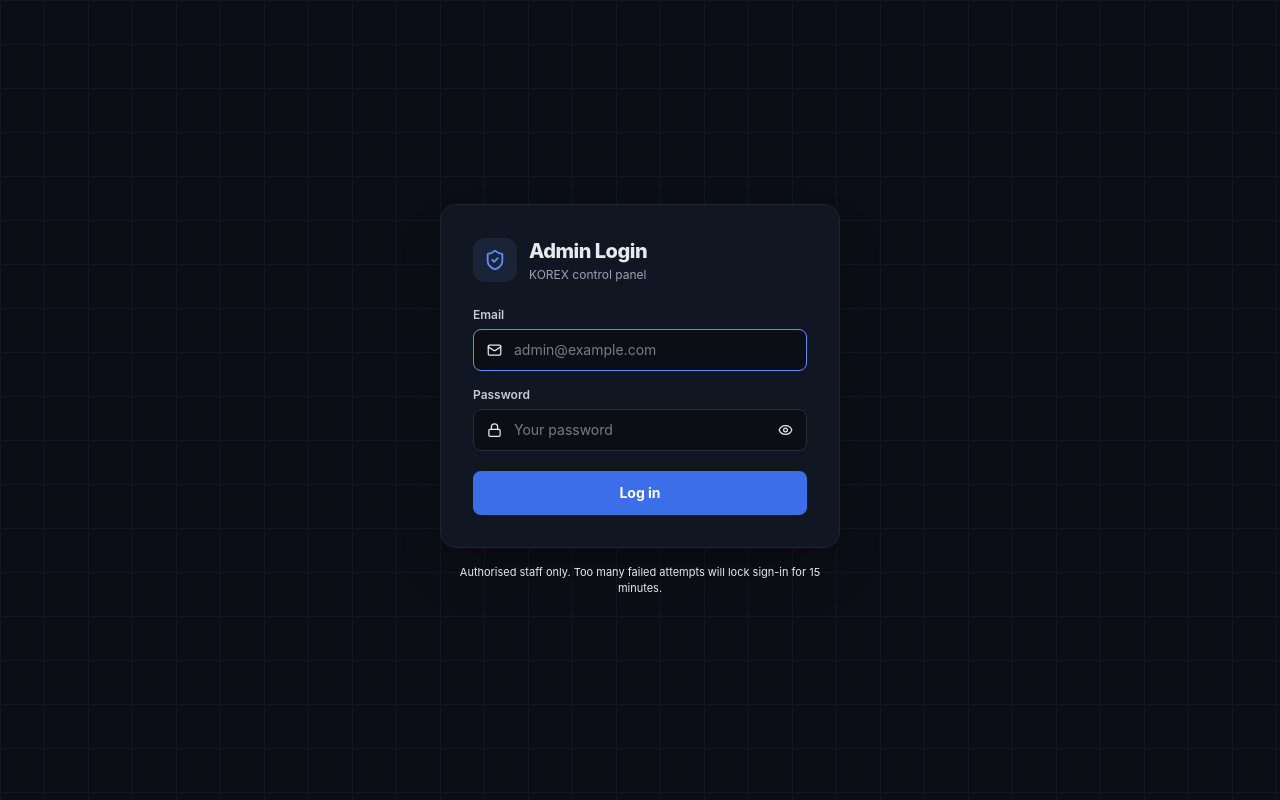
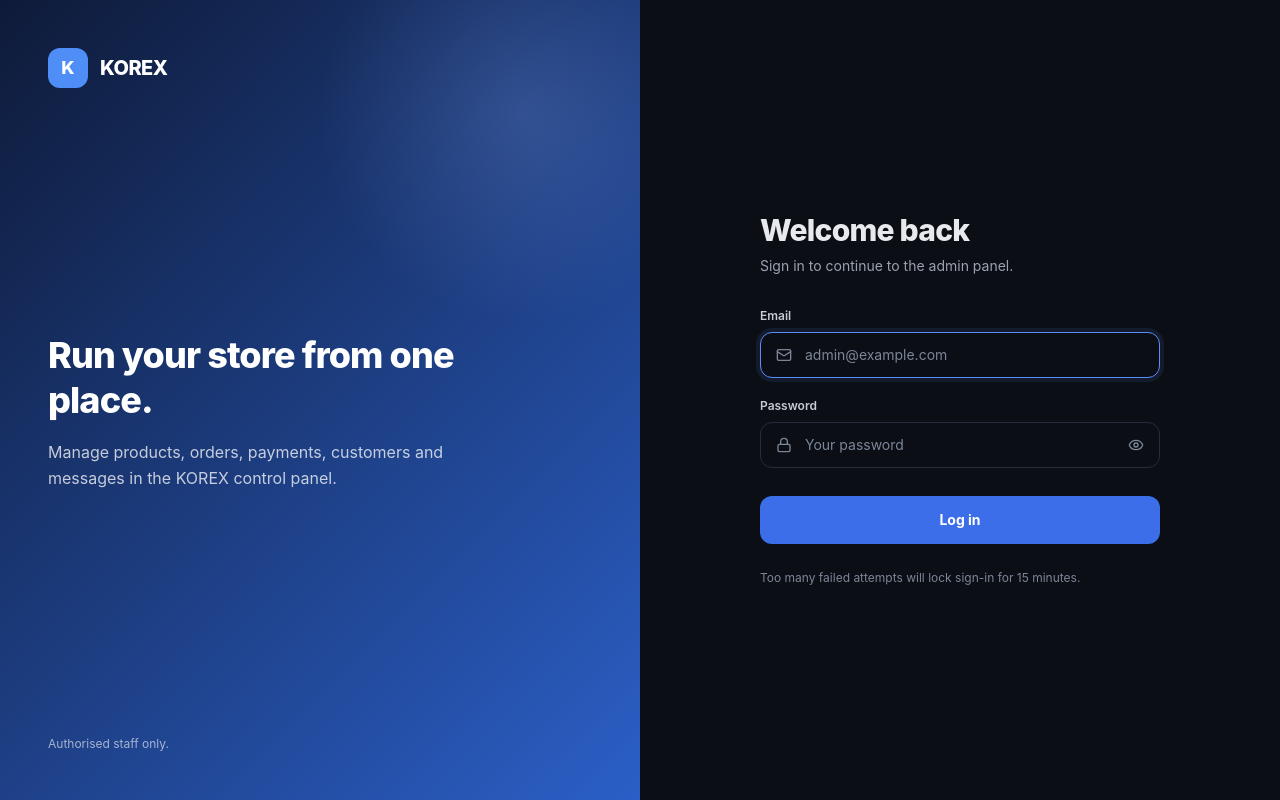
Before and after one commit to parthvasava08/E-commerce, a React (Vite) app in the folder frontend-admin/: page / in a window 1280 px wide. Built offline with nearby package versions, Linux system fonts and the light colour scheme; no server answers.

Commit message:
style(admin): modern split login layout and dark toast theme

```diff
--- a/frontend-admin/src/index.css
+++ b/frontend-admin/src/index.css
@@ -28,3 +28,20 @@
 
     --color-brand-warn: #eab308;
 }
+
+:root {
+    --toastify-color-dark: #111623;
+    --toastify-text-color-dark: #e7e9ee;
+    --toastify-color-success: #4ade80;
+    --toastify-color-error: #f87171;
+    --toastify-color-info: #5b8cff;
+    --toastify-color-warning: #eab308;
+}
+
+.Toastify__toast-container .Toastify__toast {
+    border: 1px solid #1e2432;
+    border-radius: 12px;
+    font-size: 13px;
+    font-weight: 600;
+    box-shadow: 0 10px 30px rgba(0, 0, 0, 0.35);
+}
--- a/frontend-admin/src/main.jsx
+++ b/frontend-admin/src/main.jsx
@@ -18,7 +18,7 @@ ReactDOM.createRoot(document.getElementById("root")).render(
         newestOnTop
         closeOnClick
         pauseOnHover
-        theme="colored"
+        theme="dark"
       />
     </BrowserRouter>
   </React.StrictMode>,
--- a/frontend-admin/src/pages/AdminLogin.jsx
+++ b/frontend-admin/src/pages/AdminLogin.jsx
@@ -1,5 +1,5 @@
 import { useState, useEffect, useRef } from "react";
-import { Mail, Lock, Eye, EyeOff, Loader2, ShieldCheck } from "lucide-react";
+import { Mail, Lock, Eye, EyeOff, Loader2 } from "lucide-react";
 import { toast } from "react-toastify";
 import api from "../api/axiosInstance";
 
@@ -24,11 +24,24 @@ const shake = (el) => {
 };
 
 const inputCls = (hasError) =>
-  `w-full bg-[#0b0e14] border rounded-lg pl-10 pr-3.5 py-2.5 text-sm text-[#e7e9ee] placeholder-[7c8699] outline-none transition-colors ${
+  `w-full bg-[#0b0e14] border rounded-xl pl-11 pr-3.5 py-3 text-sm text-[#e7e9ee] placeholder-[#7c8699] outline-none transition-colors focus:ring-4 ${
     hasError
-      ? "border-red-500/70 focus:border-red-400"
-      : "border-[#262c3a] focus:border-[#5b8cff]"
+      ? "border-red-500/70 focus:border-red-400 focus:ring-red-500/10"
+      : "border-[#262c3a] focus:border-[#5b8cff] focus:ring-[#5b8cff]/10"
   }`;
+
+function Logo({ className = "" }) {
+  return (
+    <div className={`flex items-center gap-3 ${className}`}>
+      <div className="w-10 h-10 rounded-xl bg-[#4f8ef7] flex items-center justify-center text-white text-lg font-extrabold">
+        K
+      </div>
+      <span className="text-xl font-extrabold tracking-tight text-white">
+        KOREX
+      </span>
+    </div>
+  );
+}
 
 function AdminLogin({ onLoginSuccess }) {
   const [form, setForm] = useState({ email: "", password: "" });
@@ -37,26 +50,12 @@ function AdminLogin({ onLoginSuccess }) {
   const [capsLock, setCapsLock] = useState(false);
   const [submitted, setSubmitted] = useState(false);
   const [mounted, setMounted] = useState(false);
-  const pageRef = useRef(null);
   const cardRef = useRef(null);
 
   useEffect(() => {
     const id = requestAnimationFrame(() => setMounted(true));
     return () => cancelAnimationFrame(id);
   }, []);
-
-  const handleMove = (e) => {
-    const el = pageRef.current;
-    if (!el || prefersReducedMotion()) return;
-    const r = el.getBoundingClientRect();
-    el.style.setProperty("--px", `${e.clientX - r.left}px`);
-    el.style.setProperty("--py", `${e.clientY - r.top}px`);
-    el.style.setProperty("--h", "1");
-  };
-
-  const handleLeave = () => {
-    pageRef.current?.style.setProperty("--h", "0");
-  };
 
   const errors = {};
   if (!form.email.trim()) errors.email = "Enter your email";
@@ -94,64 +93,60 @@ function AdminLogin({ onLoginSuccess }) {
   };
 
   return (
-    <div
-      ref={pageRef}
-      onMouseMove={handleMove}
-      onMouseLeave={handleLeave}
-      className="relative overflow-hidden min-h-screen bg-[#0b0e14] flex items-center justify-center p-4 sm:p-7 font-sans text-[#e7e9ee]"
+    <div className="min-h-screen bg-[#0b0e14] grid lg:grid-cols-2 font-sans text-[#e7e9ee]">
+      <aside
+        className="relative hidden lg:flex flex-col justify-between overflow-hidden p-12"
+        style={{ background: "linear-gradient(135deg, #0e1a38, #2b5fc7)" }}
       >
         <div
-        className="pointer-events-none absolute inset-0 opacity-[0.07]"
+          className="pointer-events-none absolute -right-24 -top-24 w-[420px] h-[420px] rounded-full opacity-20"
           style={{
-          backgroundImage:
-            "linear-gradient(#5b8cff 1px, transparent 1px), linear-gradient(90deg, #5b8cff 1px, transparent 1px)",
-          backgroundSize: "44px 44px",
+            background: "radial-gradient(circle, #8fb2ff, transparent 70%)",
           }}
         />
+        <Logo className="relative" />
+        <div className="relative max-w-md">
+          <h2 className="text-4xl font-extrabold tracking-tight leading-tight text-white m-0 mb-4">
+            Run your store from one place.
+          </h2>
+          <p className="text-base text-white/75 leading-relaxed m-0">
+            Manage products, orders, payments, customers and messages in the
+            KOREX control panel.
+          </p>
+        </div>
+        <p className="relative text-xs text-white/60 m-0">
+          Authorised staff only.
+        </p>
+      </aside>
+
+      <main className="flex items-center justify-center p-5 sm:p-8">
         <div
-        className="pointer-events-none absolute inset-0 transition-opacity duration-300"
-        style={{
-          opacity: "var(--h, 0)",
-          background:
-            "radial-gradient(480px circle at var(--px, 50%) var(--py, 50%), rgba(91,140,255,0.16), transparent 60%)",
-        }}
-      />
-
-      <div
-        className={`relative w-full max-w-[400px] transition-all duration-700 ease-out motion-reduce:transition-none motion-reduce:opacity-100 motion-reduce:translate-y-0 ${
+          className={`w-full max-w-[400px] transition-all duration-700 ease-out motion-reduce:transition-none motion-reduce:opacity-100 motion-reduce:translate-y-0 ${
             mounted ? "opacity-100 translate-y-0" : "opacity-0 translate-y-5"
           }`}
         >
-        <div
-          ref={cardRef}
-          className="bg-[#111623] border border-[#1e2432] rounded-2xl p-6 sm:p-8 shadow-2xl shadow-black/30"
-        >
-          <div className="flex items-center gap-3 mb-6">
-            <div className="w-11 h-11 rounded-xl bg-[#1b2436] flex items-center justify-center text-[#5b8cff]">
-              <ShieldCheck size={22} />
-            </div>
-            <div>
-              <h1 className="text-xl font-extrabold tracking-tight m-0">
-                Admin Login
+          <Logo className="lg:hidden mb-8" />
+
+          <div ref={cardRef}>
+            <h1 className="text-3xl font-extrabold tracking-tight m-0">
+              Welcome back
             </h1>
-              <p className="text-xs text-[#9aa2b1] m-0 mt-0.5">
-                KOREX control panel
+            <p className="text-sm text-[#9aa2b1] mt-2 mb-8">
+              Sign in to continue to the admin panel.
             </p>
-            </div>
-          </div>
 
             <form onSubmit={handleSubmit} noValidate>
-            <div className="mb-4">
+              <div className="mb-5">
                 <label
                   htmlFor="admin-email"
-                className="block text-xs font-semibold text-[#c7cbd4] mb-1.5"
+                  className="block text-xs font-semibold text-[#c7cbd4] mb-2"
                 >
                   Email
                 </label>
                 <div className="relative">
                   <Mail
-                  size={15}
-                  className="absolute left-3.5 top-1/2 -translate-y-1/2 text-[7c8699] pointer-events-none"
+                    size={16}
+                    className="absolute left-4 top-1/2 -translate-y-1/2 text-[#7c8699] pointer-events-none"
                   />
                   <input
                     id="admin-email"
@@ -176,17 +171,17 @@ function AdminLogin({ onLoginSuccess }) {
                 )}
               </div>
 
-            <div className="mb-5">
+              <div className="mb-7">
                 <label
                   htmlFor="admin-password"
-                className="block text-xs font-semibold text-[#c7cbd4] mb-1.5"
+                  className="block text-xs font-semibold text-[#c7cbd4] mb-2"
                 >
                   Password
                 </label>
                 <div className="relative">
                   <Lock
-                  size={15}
-                  className="absolute left-3.5 top-1/2 -translate-y-1/2 text-[7c8699] pointer-events-none"
+                    size={16}
+                    className="absolute left-4 top-1/2 -translate-y-1/2 text-[#7c8699] pointer-events-none"
                   />
                   <input
                     id="admin-password"
@@ -200,15 +195,17 @@ function AdminLogin({ onLoginSuccess }) {
                       setCapsLock(!!e.getModifierState?.("CapsLock"))
                     }
                     aria-invalid={submitted && !!errors.password}
-                  className={`${inputCls(submitted && !!errors.password)} pr-10`}
+                    className={`${inputCls(submitted && !!errors.password)} pr-11`}
                   />
                   <button
                     type="button"
                     onClick={() => setShowPassword(!showPassword)}
-                  aria-label={showPassword ? "Hide password" : "Show password"}
-                  className="absolute right-3.5 top-1/2 -translate-y-1/2 text-[7c8699] hover:text-[#e7e9ee] transition-colors bg-transparent border-none cursor-pointer flex items-center"
+                    aria-label={
+                      showPassword ? "Hide password" : "Show password"
+                    }
+                    className="absolute right-4 top-1/2 -translate-y-1/2 text-[#7c8699] hover:text-[#e7e9ee] transition-colors bg-transparent border-none cursor-pointer flex items-center"
                   >
-                  {showPassword ? <EyeOff size={15} /> : <Eye size={15} />}
+                    {showPassword ? <EyeOff size={16} /> : <Eye size={16} />}
                   </button>
                 </div>
                 {capsLock && (
@@ -229,7 +226,7 @@ function AdminLogin({ onLoginSuccess }) {
               <button
                 type="submit"
                 disabled={loading}
-              className="w-full bg-[#3b6ee8] hover:bg-[#335fcc] text-white border-none py-3 rounded-lg text-sm font-bold cursor-pointer transition-colors disabled:opacity-60 flex items-center justify-center gap-2"
+                className="w-full bg-[#3b6ee8] hover:bg-[#335fcc] text-white border-none py-3.5 rounded-xl text-sm font-bold cursor-pointer transition-colors disabled:opacity-60 flex items-center justify-center gap-2"
               >
                 {loading ? (
                   <>
@@ -241,13 +238,13 @@ function AdminLogin({ onLoginSuccess }) {
                 )}
               </button>
             </form>
-        </div>
 
-        <p className="text-center text-[11px] text-[7c8699] mt-4 mb-0">
-          Authorised staff only. Too many failed attempts will lock sign-in for
-          15 minutes.
+            <p className="text-[12px] text-[#7c8699] leading-relaxed mt-6 mb-0">
+              Too many failed attempts will lock sign-in for 15 minutes.
             </p>
           </div>
+        </div>
+      </main>
     </div>
   );
 }
```
Lines whose indentation alone changed are shown as unchanged.
